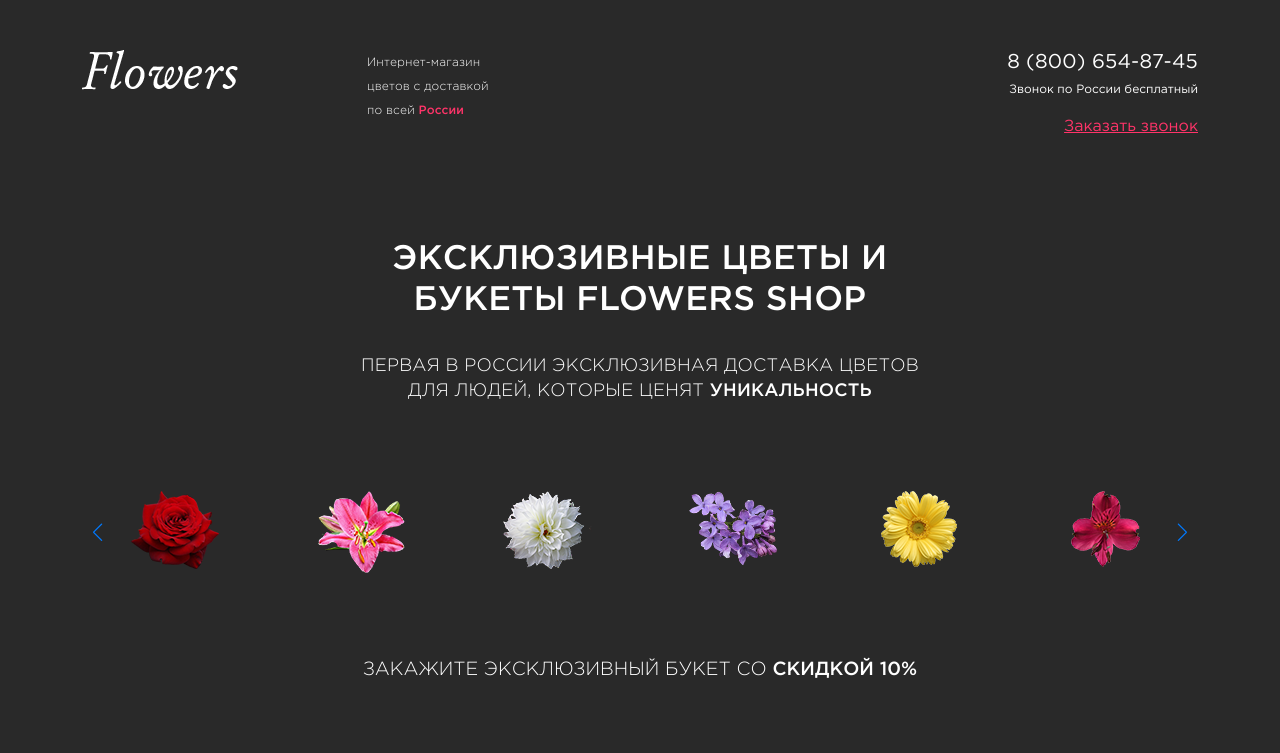
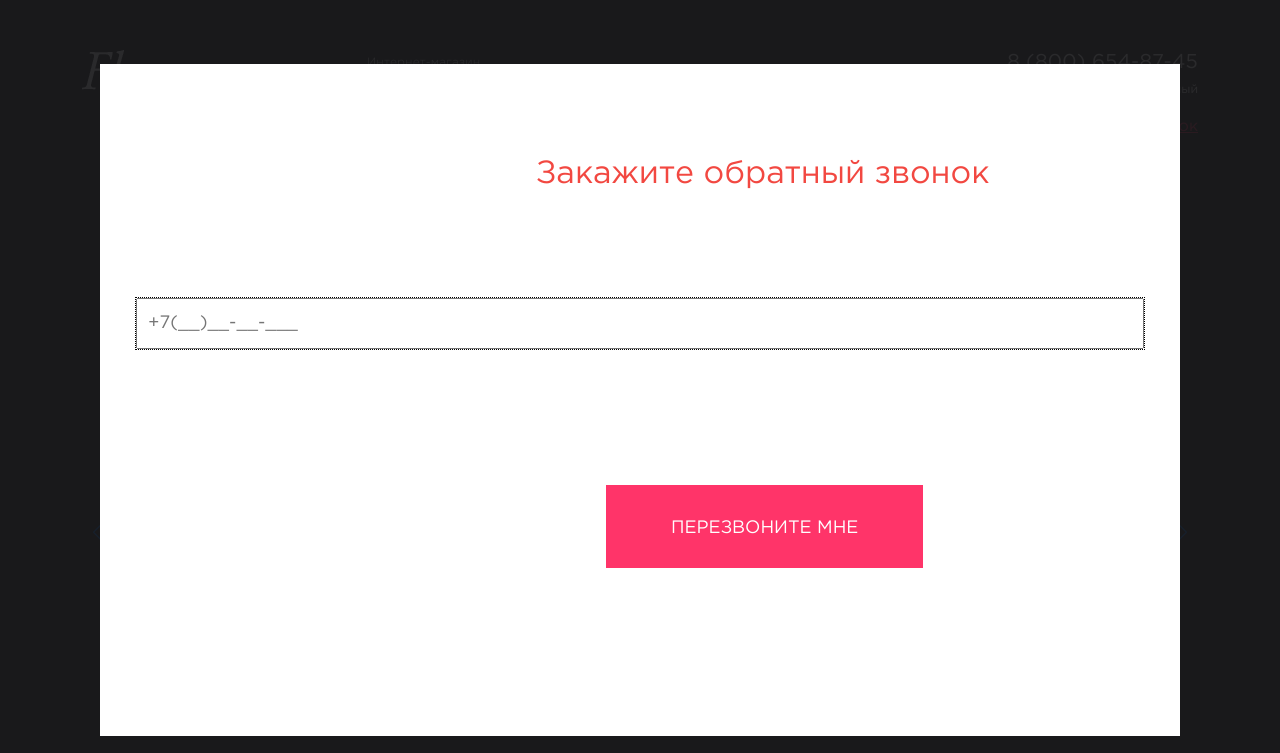
Before and after one commit to Alexetify/Flowers, a plain HTML site: page index.html in a window 1280 px wide. Both pictures are taken after a click on the link "Заказать звонок". Shown: the top 753 px of the page. Drawn offline with nearby package versions, Linux system fonts and the light colour scheme.

Commit message:
Add files via upload
adding modal frame

```diff
--- a/css/style.css
+++ b/css/style.css
@@ -508,6 +508,37 @@ span.red
 {
     color: #181818;
 }
+.modal
+{
+    display: none;
+}
+.modal-title
+{
+    color: #f24841;
+    margin-top: 50px;
+    margin-left: 400px;
+    margin-bottom: 100px;
+}
+.modal-input
+{
+    display: block;
+    width: 100%;
+    padding: 10px;
+    font-size: 18px;
+    margin-bottom: 100px;
+}
+.button-modal
+{
+    font-size: 18px;
+    text-transform: uppercase;
+    text-decoration: none;
+    background-color: #ff3469;
+    color: white;
+    padding: 30px 65px 26px 65px;
+    margin-top: 36px;
+    border: none;
+    margin-left: 470px;
+}
 @media (max-width:768)
 {
     .header
--- a/index.html
+++ b/index.html
@@ -29,7 +29,7 @@
                 <div class="col-lg-3 col-md-5 header-contacts">
                     <a href="tel:+78 (800) 654-87-45" class="header-phone">8 (800) 654-87-45</a>
                     <span class="header-info">Звонок по России бесплатный</span>
-                    <a href="#" class="callback">Заказать звонок</a>
+                    <a data-fancybox data-src="#modal" href="javascript:;" class="callback">Заказать звонок</a>
                 </div>
                 <!-- /.col-md-3 -->
             </div>
@@ -74,7 +74,7 @@
                 </div>
                 <!-- /.slider container  -->
                 <span class="main-cta">Закажите эксклюзивный букет со <span>скидкой 10%</span></span>
-                <a href="#" class="main-button">Заказать букет</a>
+                <a data-fancybox data-src="#modal" href="javascript:;" class="main-button">Заказать букет</a>
         </div>
         <!-- /.container -->
     </section>
@@ -590,6 +590,14 @@
         <!-- /.container -->
     </footer>
     <!-- /.footer-two -->
+    <div class="modal" id="modal">
+        <h2 class="modal-title">Закажите обратный звонок</h2>
+        <form action="#">
+            <input type="tel"class="modal-input" placeholder="+7(__)__-__-___ ">
+            <button class="button-modal">Перезвоните мне</button>
+        </form>
+    </div>
+    <!-- /.modal -->
     <script src="https://ajax.googleapis.com/ajax/libs/jquery/3.6.1/jquery.min.js"></script>
     <script src="https://cdn.jsdelivr.net/npm/swiper@8/swiper-bundle.min.js"></script>
 	<script src="https://cdn.jsdelivr.net/npm/@fancyapps/ui@4.0/dist/fancybox.umd.js"></script>
```
